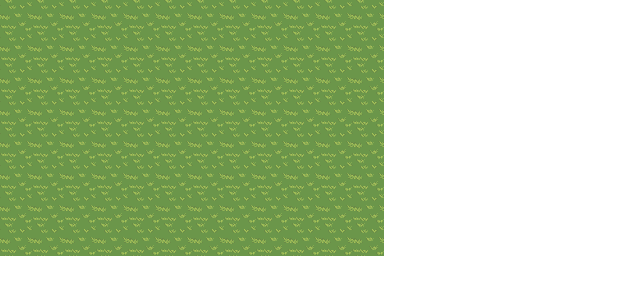
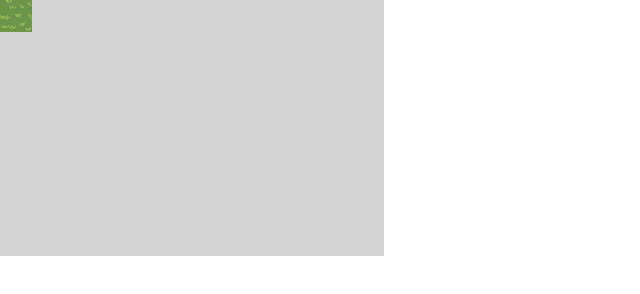
Before and after one commit to RayeMayberry/learn-canvas, a plain HTML site: page dist/index.html in a window 1280 px wide. Shown: the whole page, without its empty margins (0-640 px from the left). Drawn offline with Linux system fonts and the light colour scheme.

Commit message:
Revert "fill canvas with background tile"
This reverts commit cab1cb4dcc1e4543b0955208416a88a0b2be6079.

```diff
--- a/Sprite.js
+++ b/Sprite.js
@@ -1,7 +1,5 @@
-import Tile from './Tile.js'
 const canvas = document.querySelector('#canvas');
 const ctx = canvas.getContext('2d');
-
 
 export default class {
     constructor(src, width, height, position, frames, cycles) {
@@ -23,7 +21,6 @@ export default class {
             ctx.clearRect(
                 this.position[0], this.position[1], this.width, this.height
             );
-            ctx.drawImage(Tile.bgCtx.canvas, 0,0)
             ctx.drawImage(
                 this.src,
                 this.index[0],
--- a/canvas.js
+++ b/canvas.js
@@ -18,8 +18,7 @@ tileset.src = tileset_c_1;
 
 window.onload = function () {
    var grass = new Tile(tileset, [0,0],32);
-   grass.fillArea([canvas.width, canvas.height]);
-
+   grass.render([0,0]);
     var bird = new Sprite(blackBirdImg, 32, 32, [0, 0], 3, 8);
 
     // bird.animate(5).fly('down', [100, 200], 5);
--- a/dist/canvas.00467ef7.js
+++ b/dist/canvas.00467ef7.js
@@ -117,73 +117,13 @@ parcelRequire = (function (modules, cache, entry, globalName) {
   }
 
   return newRequire;
-})({"Tile.js":[function(require,module,exports) {
+})({"Sprite.js":[function(require,module,exports) {
 "use strict";
 
 Object.defineProperty(exports, "__esModule", {
   value: true
 });
 exports.default = void 0;
-
-function _classCallCheck(instance, Constructor) { if (!(instance instanceof Constructor)) { throw new TypeError("Cannot call a class as a function"); } }
-
-function _defineProperties(target, props) { for (var i = 0; i < props.length; i++) { var descriptor = props[i]; descriptor.enumerable = descriptor.enumerable || false; descriptor.configurable = true; if ("value" in descriptor) descriptor.writable = true; Object.defineProperty(target, descriptor.key, descriptor); } }
-
-function _createClass(Constructor, protoProps, staticProps) { if (protoProps) _defineProperties(Constructor.prototype, protoProps); if (staticProps) _defineProperties(Constructor, staticProps); return Constructor; }
-
-var canvas = document.querySelector('#canvas');
-var ctx = canvas.getContext('2d');
-
-var _default =
-/*#__PURE__*/
-function () {
-  function _default(src, index, size) {
-    _classCallCheck(this, _default);
-
-    this.src = src;
-    this.index = index;
-    this.size = size;
-  }
-
-  _createClass(_default, [{
-    key: "render",
-    value: function render(position) {
-      ctx.drawImage(this.src, this.index[0], this.index[1], this.size, this.size, position[0], position[1], this.size, this.size);
-      return this;
-    }
-  }, {
-    key: "fillArea",
-    value: function fillArea(area) {
-      var x = 0;
-      var y = 0;
-
-      while (y <= area[1]) {
-        while (x <= area[0]) {
-          this.render([x, y]);
-          x += this.size;
-        }
-
-        x = 0;
-        y += this.size;
-      }
-    }
-  }]);
-
-  return _default;
-}();
-
-exports.default = _default;
-},{}],"Sprite.js":[function(require,module,exports) {
-"use strict";
-
-Object.defineProperty(exports, "__esModule", {
-  value: true
-});
-exports.default = void 0;
-
-var _Tile = _interopRequireDefault(require("./Tile.js"));
-
-function _interopRequireDefault(obj) { return obj && obj.__esModule ? obj : { default: obj }; }
 
 function _classCallCheck(instance, Constructor) { if (!(instance instanceof Constructor)) { throw new TypeError("Cannot call a class as a function"); } }
 
@@ -219,7 +159,6 @@ function () {
       setInterval(function () {
         _this.index[0] = i * _this.width;
         ctx.clearRect(_this.position[0], _this.position[1], _this.width, _this.height);
-        ctx.drawImage(_Tile.default.bgCtx.canvas, 0, 0);
         ctx.drawImage(_this.src, _this.index[0], _this.index[1] * _this.height, _this.width, _this.height, _this.position[0], _this.position[1], _this.width, _this.height);
         i++;
 
@@ -268,7 +207,50 @@ function () {
 
 exports.default = _default;
 ;
-},{"./Tile.js":"Tile.js"}],"bird_2_black.png":[function(require,module,exports) {
+},{}],"Tile.js":[function(require,module,exports) {
+"use strict";
+
+Object.defineProperty(exports, "__esModule", {
+  value: true
+});
+exports.default = void 0;
+
+function _classCallCheck(instance, Constructor) { if (!(instance instanceof Constructor)) { throw new TypeError("Cannot call a class as a function"); } }
+
+function _defineProperties(target, props) { for (var i = 0; i < props.length; i++) { var descriptor = props[i]; descriptor.enumerable = descriptor.enumerable || false; descriptor.configurable = true; if ("value" in descriptor) descriptor.writable = true; Object.defineProperty(target, descriptor.key, descriptor); } }
+
+function _createClass(Constructor, protoProps, staticProps) { if (protoProps) _defineProperties(Constructor.prototype, protoProps); if (staticProps) _defineProperties(Constructor, staticProps); return Constructor; }
+
+var canvas = document.querySelector('#canvas');
+var ctx = canvas.getContext('2d');
+
+var _default =
+/*#__PURE__*/
+function () {
+  function _default(src, index, size) {
+    _classCallCheck(this, _default);
+
+    this.src = src;
+    this.index = index;
+    this.size = size;
+  }
+
+  _createClass(_default, [{
+    key: "render",
+    value: function render(position) {
+      ctx.drawImage(this.src, this.index[0], this.index[1], this.size, this.size, position[0], position[1], this.size, this.size);
+      return this;
+    }
+  }, {
+    key: "fillArea",
+    value: function fillArea(area) {}
+  }]);
+
+  return _default;
+}();
+
+exports.default = _default;
+},{}],"bird_2_black.png":[function(require,module,exports) {
 module.exports = "/bird_2_black.c20070b1.png";
 },{}],"tileset_c_1.png":[function(require,module,exports) {
 module.exports = "/tileset_c_1.66b6eb86.png";
@@ -296,7 +278,7 @@ tileset.src = _tileset_c_.default;
 
 window.onload = function () {
   var grass = new _Tile.default(tileset, [0, 0], 32);
-  grass.fillArea([canvas.width, canvas.height]);
+  grass.render([0, 0]);
   var bird = new _Sprite.default(blackBirdImg, 32, 32, [0, 0], 3, 8); // bird.animate(5).fly('down', [100, 200], 5);
 };
 },{"./Sprite.js":"Sprite.js","./Tile.js":"Tile.js","./bird_2_black.png":"bird_2_black.png","./tileset_c_1.png":"tileset_c_1.png"}],"node_modules/parcel/src/builtins/hmr-runtime.js":[function(require,module,exports) {
--- a/dist/style.e308ff8e.css
+++ b/dist/style.e308ff8e.css
@@ -4,7 +4,7 @@ body {
 }
 
 #canvas {
-    background-color : palegreen;
+    background-color : lightgrey;
 }
 
 /*# sourceMappingURL=/style.e308ff8e.css.map */
--- a/style.css
+++ b/style.css
@@ -4,5 +4,5 @@ body {
 }
 
 #canvas {
-    background-color : palegreen;
+    background-color : lightgrey;
 }
```
Also changed, not shown: Tile.js (+3 -15 lines), 2 other files.
